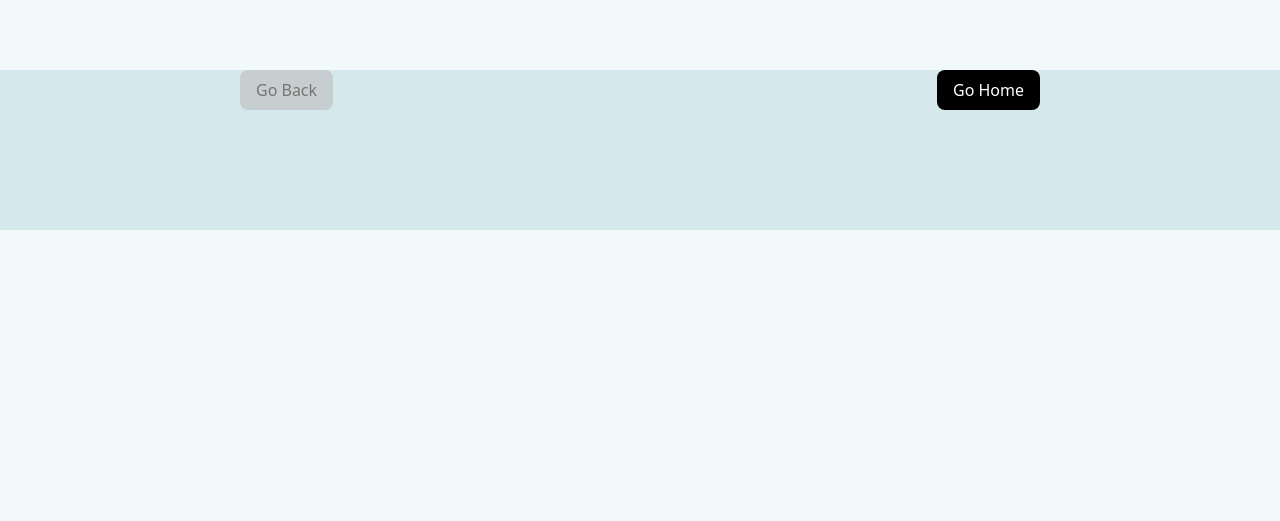
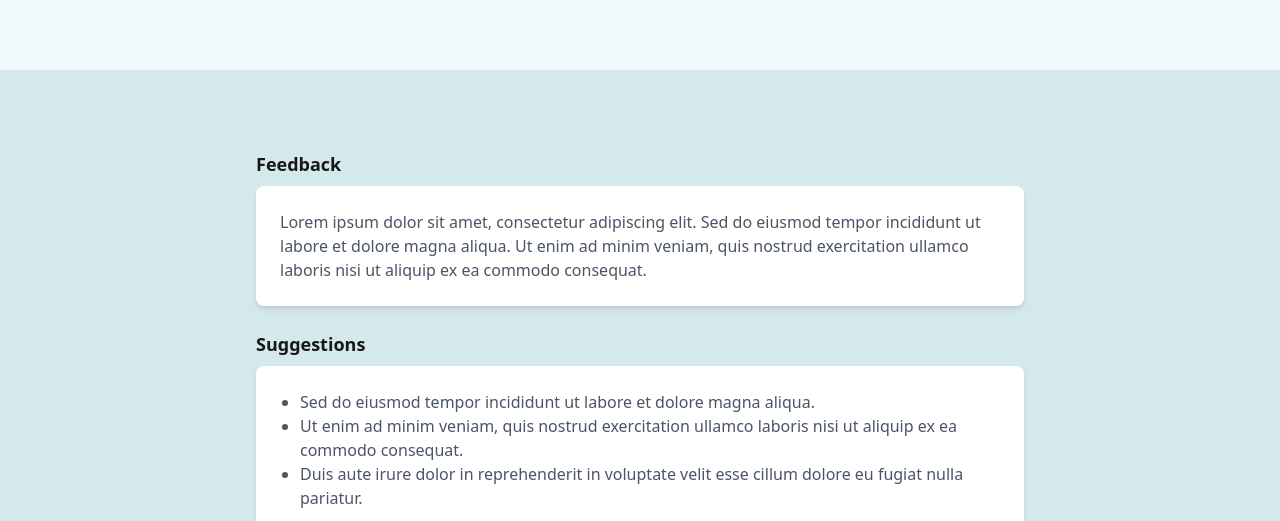
Before and after one commit to CMPT-276-SPRING-2025/final-project-01-sky, a Next.js app in the folder rezoome/: page /mock-interview-4 in a window 1280 px wide. Shown: the part 279-800 px from the top of the page. Built offline with nearby package versions, Linux system fonts and the light colour scheme.

Commit message:
Styled the UI for the mock interview feedback page

```diff
--- a/rezoome/app/mock-interview-4/page.js
+++ b/rezoome/app/mock-interview-4/page.js
@@ -17,10 +17,32 @@ export default function ResumeReview() {
       </div>
 
       {/* Text input section */}
-      <section className="bg-[var(--secondary-colour)] pb-30">
-      <div className="flex justify-between mx-60 ">
-      <Button color="grey" href="/mock-interview-3">Go Back</Button>
-          <Button color="black" href="/">Go Home</Button>
+      <section className="bg-[var(--secondary-colour)] flex flex-col items-center pb-30 pt-20 px-8">
+        <div className="w-full max-w-3xl">
+          {/* Feedback Section */}
+          <h2 className="text-lg font-bold mb-2">Feedback</h2>
+          <div className="bg-white p-6 rounded-lg shadow-md w-full mb-6">
+            <p className="text-gray-600">
+              Lorem ipsum dolor sit amet, consectetur adipiscing elit. Sed do eiusmod tempor incididunt ut labore et dolore magna aliqua.
+              Ut enim ad minim veniam, quis nostrud exercitation ullamco laboris nisi ut aliquip ex ea commodo consequat.
+            </p>
+          </div>
+
+          {/* Suggestions Section */}
+          <h2 className="text-lg font-bold mb-2">Suggestions</h2>
+          <div className="bg-white p-6 rounded-lg shadow-md w-full">
+            <ul className="list-disc pl-5 text-gray-600">
+              <li>Sed do eiusmod tempor incididunt ut labore et dolore magna aliqua.</li>
+              <li>Ut enim ad minim veniam, quis nostrud exercitation ullamco laboris nisi ut aliquip ex ea commodo consequat.</li>
+              <li>Duis aute irure dolor in reprehenderit in voluptate velit esse cillum dolore eu fugiat nulla pariatur.</li>
+            </ul>
+          </div>
+
+          {/* Buttons Below */}
+          <div className="flex justify-between mt-6">
+            <Button color="grey" href="/mock-interview-3">Go Back</Button>
+            <Button color="black" href="/">Go Home</Button>
+          </div>
         </div>
       </section>
 
```
